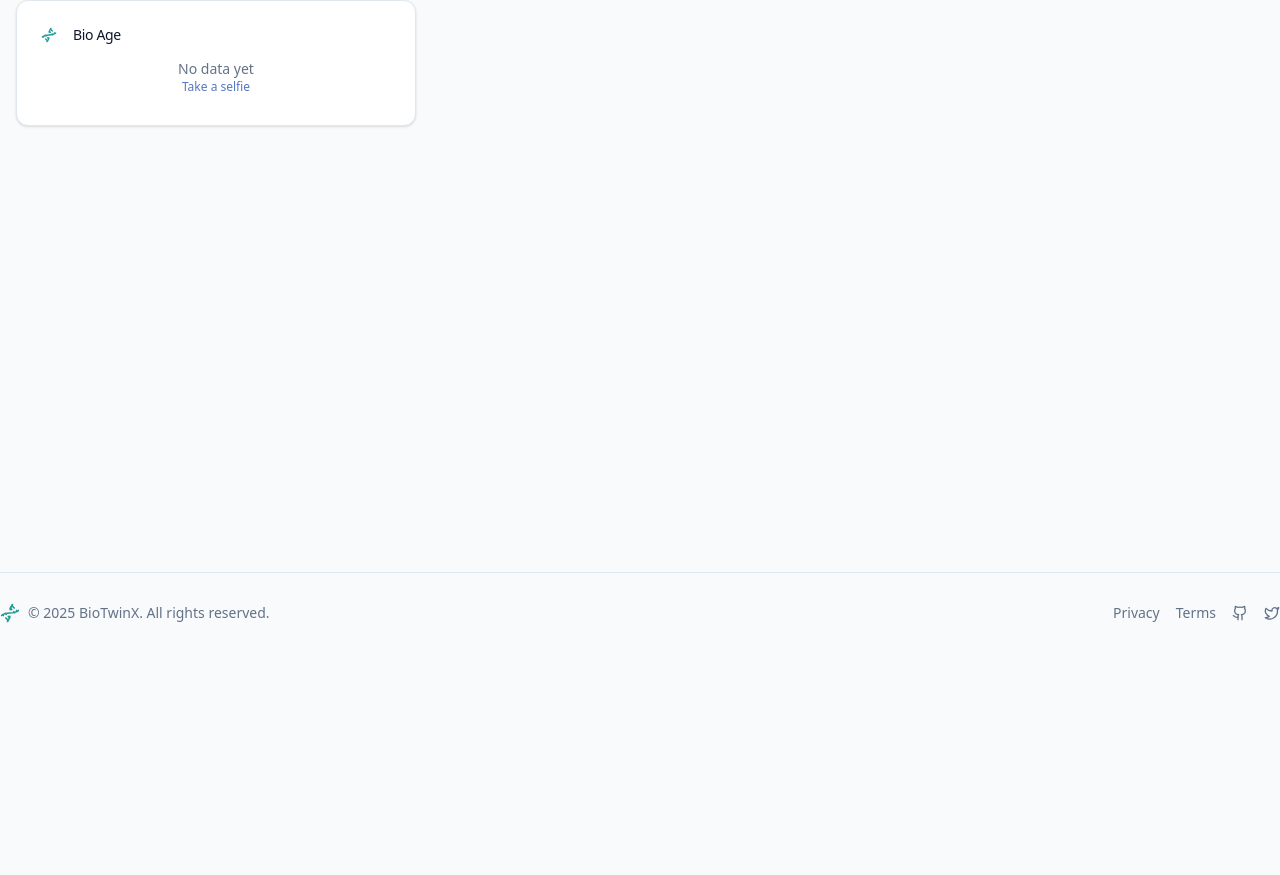
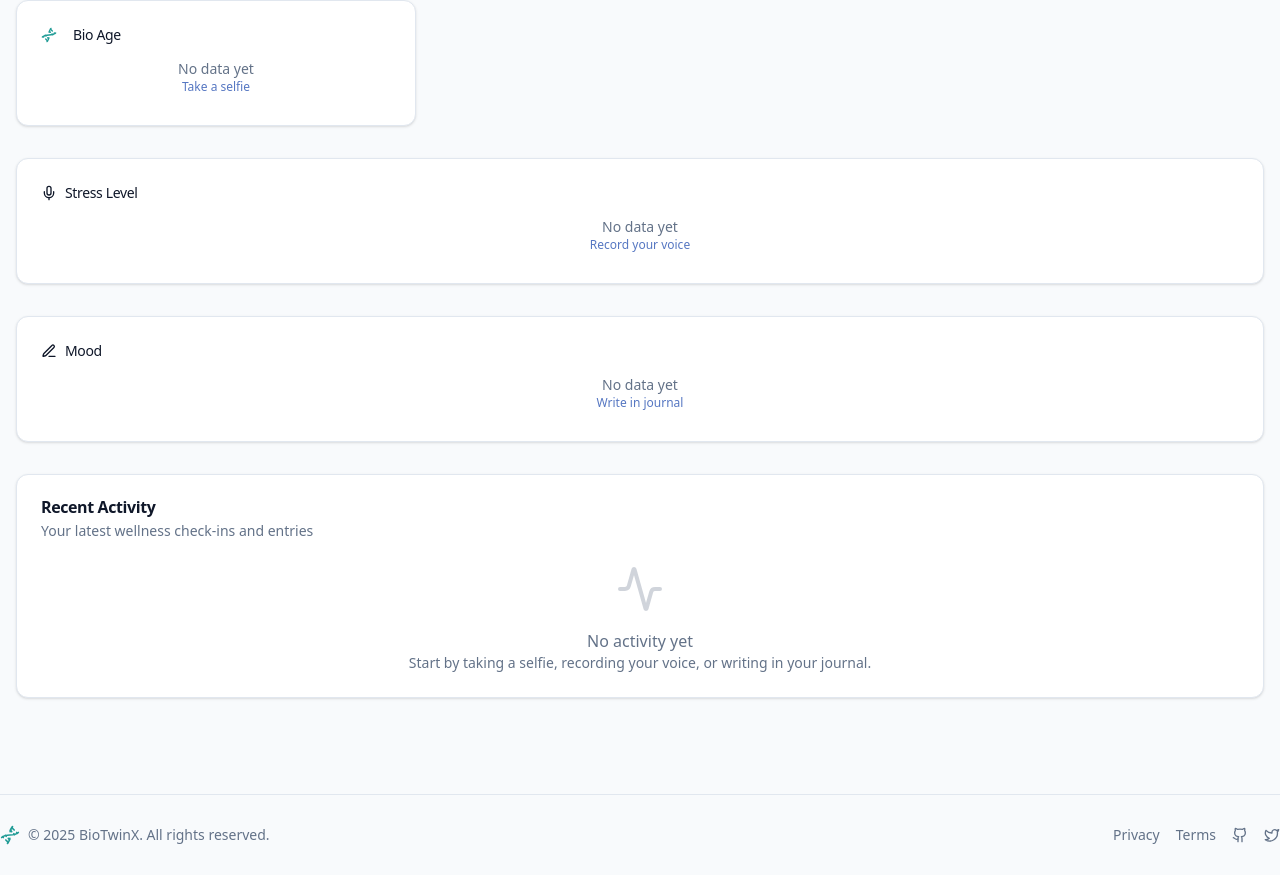
Before and after one commit to Seavleu/biotwinx, a Next.js app: page /insights in a window 1280 px wide. Shown: the part 356-1231 px from the top of the page. Before the commit the page ends 1009 px from the top, so only its background shows below. Built offline with nearby package versions, Linux system fonts and the light colour scheme.

Commit message:
feat: implemented stress level, mood and recent activities cards

```diff
--- a/app/insights/page.tsx
+++ b/app/insights/page.tsx
@@ -9,7 +9,8 @@ import {Button} from '@/components/ui/button'
 import {useBioTwinXStore} from '@/lib/store'
 import {generateWellnessAdvice} from '@/lib/ai-utils'
 import Link from 'next/link'
-import { Dna } from 'lucide-react'
+import { Activity, Dna, Mic, PenLine } from 'lucide-react'
+import { format, parseISO } from 'date-fns'
 
 export default function InsightsPage() {
     const [activeTab, setActiveTab] =useState("overview")
@@ -42,6 +43,17 @@ export default function InsightsPage() {
         }
         }
     }
+
+    const formatDate = (dateString: string) => {
+        try {
+            return format(parseISO(dateString), 'MMM d, yyyy');
+          } catch (error) {
+            return dateString;
+          }
+    }
+
+    const hasData = selfieEntries.length > 0 || voiceEntries.length > 0 || journalEntries.length > 0
+
 
   return (
     <div className="relative min-h-screen pb-16">
@@ -125,6 +137,152 @@ export default function InsightsPage() {
                             </Card>
                         </motion.div>
                     </motion.div>
+
+                    {/* Record stress level */}
+                    <motion.div variants={fadeIn}>
+                        <Card>
+                        <CardHeader className="pb-2">
+                            <CardTitle className="text-sm font-medium flex items-center">
+                            <Mic className="h-4 w-4 mr-2" />
+                            Stress Level
+                            </CardTitle>
+                        </CardHeader>
+                        <CardContent>
+                            {voiceEntries.length > 0 ? (
+                            <div>
+                                <div className="text-2xl font-bold">{voiceEntries[0].stressLevel}%</div>
+                                <div className="w-full h-2 bg-muted rounded-full mt-2">
+                                <div
+                                    className={`h-full rounded-full ${
+                                    voiceEntries[0].stressLevel > 75 ? "bg-destructive" :
+                                    voiceEntries[0].stressLevel > 50 ? "bg-warning" :
+                                    "bg-success"
+                                    }`}
+                                    style={{ width: `${voiceEntries[0].stressLevel}%` }}
+                                />
+                                </div>
+                                <p className="text-xs text-muted-foreground mt-1">
+                                Last measured {formatDate(voiceEntries[0].createdAt)}
+                                </p>
+                            </div>
+                            ) : (
+                            <div className="text-muted-foreground text-sm flex flex-col items-center justify-center h-12">
+                                <p>No data yet</p>
+                                <Button variant="link" size="sm" asChild className="p-0 h-auto">
+                                <a href="/voice">Record your voice</a>
+                                </Button>
+                            </div>
+                            )}
+                        </CardContent>
+                        </Card>
+                    </motion.div>
+
+                    {/* Mood  */}
+                    <motion.div variants={fadeIn}>
+                        <Card>
+                            <CardHeader className="pb-2">
+                                <CardTitle className="text-sm font-medium flex items-center">
+                                <PenLine className="h-4 w-4 mr-2" />
+                                Mood
+                                </CardTitle>
+                            </CardHeader>
+                            <CardContent>
+                                {journalEntries.length > 0 ? (
+                                <div>
+                                    <div className="flex items-center">
+                                    <div className={`w-3 h-3 rounded-full mr-2 ${getEmotionColor(journalEntries[0].emotionalState)}`} />
+                                    <div className="text-2xl font-bold capitalize">{journalEntries[0].emotionalState}</div>
+                                    </div>
+                                    <p className="text-xs text-muted-foreground mt-1">
+                                    Based on your latest journal entry
+                                    </p>
+                                    <p className="text-xs text-muted-foreground">
+                                    {formatDate(journalEntries[0].createdAt)}
+                                    </p>
+                                </div>
+                                ) : (
+                                <div className="text-muted-foreground text-sm flex flex-col items-center justify-center h-12">
+                                    <p>No data yet</p>
+                                    <Button variant="link" size="sm" asChild className="p-0 h-auto">
+                                    <a href="/journal">Write in journal</a>
+                                    </Button>
+                                </div>
+                                )}
+                            </CardContent>
+                        </Card>
+                    </motion.div>
+
+                    {/* Recent journal entries */}
+                    <motion.div
+                        initial="hidden"
+                        animate="visible"
+                        variants={fadeIn}
+                        >
+                        <Card>
+                            <CardHeader>
+                            <CardTitle>Recent Activity</CardTitle>
+                            <CardDescription>
+                                Your latest wellness check-ins and entries
+                            </CardDescription>
+                            </CardHeader>
+                                <CardContent>
+                                    {!hasData ? (
+                                    <div className="flex flex-col items-center justify-center h-full text-center">
+                                        <Activity className="h-12 w-12 text-muted-foreground/30 mb-4" />
+                                        <p className="text-muted-foreground">No activity yet</p>
+                                        <p className="text-sm text-muted-foreground">
+                                        Start by taking a selfie, recording your voice, or writing in your journal.
+                                        </p>
+                                    </div>
+                                    ) : (
+                                    <div className="space-y-6">
+                                        {[...selfieEntries, ...voiceEntries, ...journalEntries]
+                                        .sort((a, b) => new Date(b.createdAt).getTime() - new Date(a.createdAt).getTime())
+                                        .slice(0, 10)
+                                        .map((entry, index) => {
+                                            const entryType = 'bioAge' in entry ? 'selfie' : 'transcription' in entry ? 'voice' : 'journal';
+                                            const entryIcon = entryType === 'selfie' ? <Dna className="h-5 w-5" /> :
+                                                            entryType === 'voice' ? <Mic className="h-5 w-5" /> :
+                                                            <PenLine className="h-5 w-5" />;
+
+                                            let entryContent = '';
+                                            if (entryType === 'selfie') {
+                                            const typedEntry = entry as (typeof selfieEntries)[0];
+                                            entryContent = `Biological age: ${typedEntry.bioAge} years`;
+                                            } else if (entryType === 'voice') {
+                                            const typedEntry = entry as (typeof voiceEntries)[0];
+                                            entryContent = `Stress: ${typedEntry.stressLevel}%, Fatigue: ${typedEntry.fatigueLevel}%`;
+                                            } else {
+                                            const typedEntry = entry as (typeof journalEntries)[0];
+                                            entryContent = `Mood: ${typedEntry.emotionalState}`;
+                                            }
+
+                                            return (
+                                            <div key={index} className="flex">
+                                                <div className="mr-4 flex h-10 w-10 items-center justify-center rounded-full bg-muted">
+                                                {entryIcon}
+                                                </div>
+                                                <div className="space-y-1">
+                                                <p className="text-sm font-medium leading-none">
+                                                    {entryType === 'selfie' ? 'Biological Age Analysis' :
+                                                    entryType === 'voice' ? 'Voice Analysis' :
+                                                    'Journal Entry'}
+                                                </p>
+                                                <p className="text-sm text-muted-foreground">
+                                                    {entryContent}
+                                                </p>
+                                                <p className="text-xs text-muted-foreground">
+                                                    {formatDate(entry.createdAt)}
+                                                </p>
+                                                </div>
+                                            </div>
+                                            );
+                                        })}
+                                    </div>
+                                    )}
+                            </CardContent>
+                        </Card>
+                        </motion.div>
                 </TabsContent>
 
                 {/* TODO: user history */}
```
